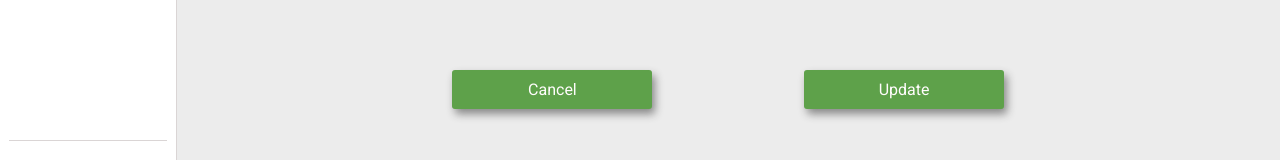
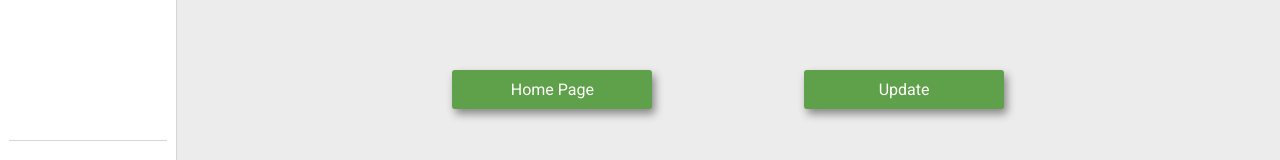
Before and after one commit to AmbeMO/sapient1, an Angular app in the folder AngularApi/angular-sapient/: page /updateOrg/1 in a window 1280 px wide. Shown: the part 532-692 px from the top of the page. Built offline with nearby package versions, Linux system fonts and the light colour scheme.

Commit message:
design fixes for update page #2

```diff
--- a/AngularApi/angular-sapient/src/app/udate-org/update-org.component.html
+++ b/AngularApi/angular-sapient/src/app/udate-org/update-org.component.html
@@ -30,7 +30,7 @@
     </div>
 
     <div class="form__btn">
-      <button type="reset" class="btn btn__cancel">Cancel</button>
+      <button class="btn btn__cancel" routerLink="/">Home Page</button>
       <button
         type="submit"
         class="btn"
--- a/AngularApi/angular-sapient/src/app/udate-org/update-org.component.ts
+++ b/AngularApi/angular-sapient/src/app/udate-org/update-org.component.ts
@@ -49,17 +49,24 @@ export class UpdateOrgComponent implements OnInit{
       title: 'Do you want to save the changes?',
       showDenyButton: true,
       showCancelButton: true,
+      icon: 'warning',
       confirmButtonText: 'Update',
       denyButtonText: `Don't update`,
+      confirmButtonColor: '#5ea14a',
+      cancelButtonColor: '#B8B8B8',
     }).then((result) => {
       /* Read more about isConfirmed, isDenied below */
       if (result.isConfirmed) {
+
         const oldOrg = localStorage.getItem('Organizations')
         if(oldOrg !== null){
           const Organizations = JSON.parse(oldOrg)
           Organizations.splice(Organizations.findIndex((a:any) => a.id == this.Organization.id),1)
           Organizations.push(this.Organization)
           localStorage.setItem('Organizations', JSON.stringify(Organizations))
+
+          this.router.navigate(['/'])
+
         Swal.fire('Updated!', '', 'success')
       } else if (result.isDenied) {
         Swal.fire('Changes are not saved', '', 'info')
```
